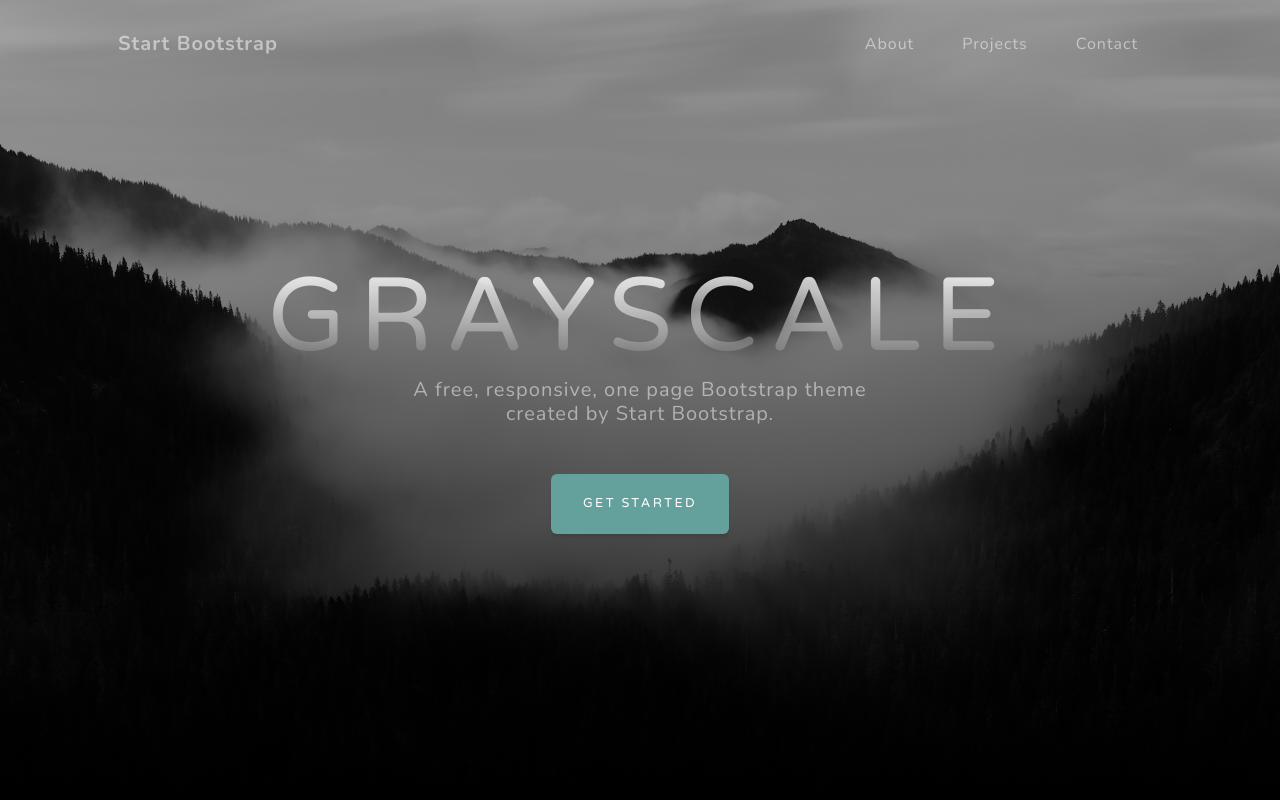
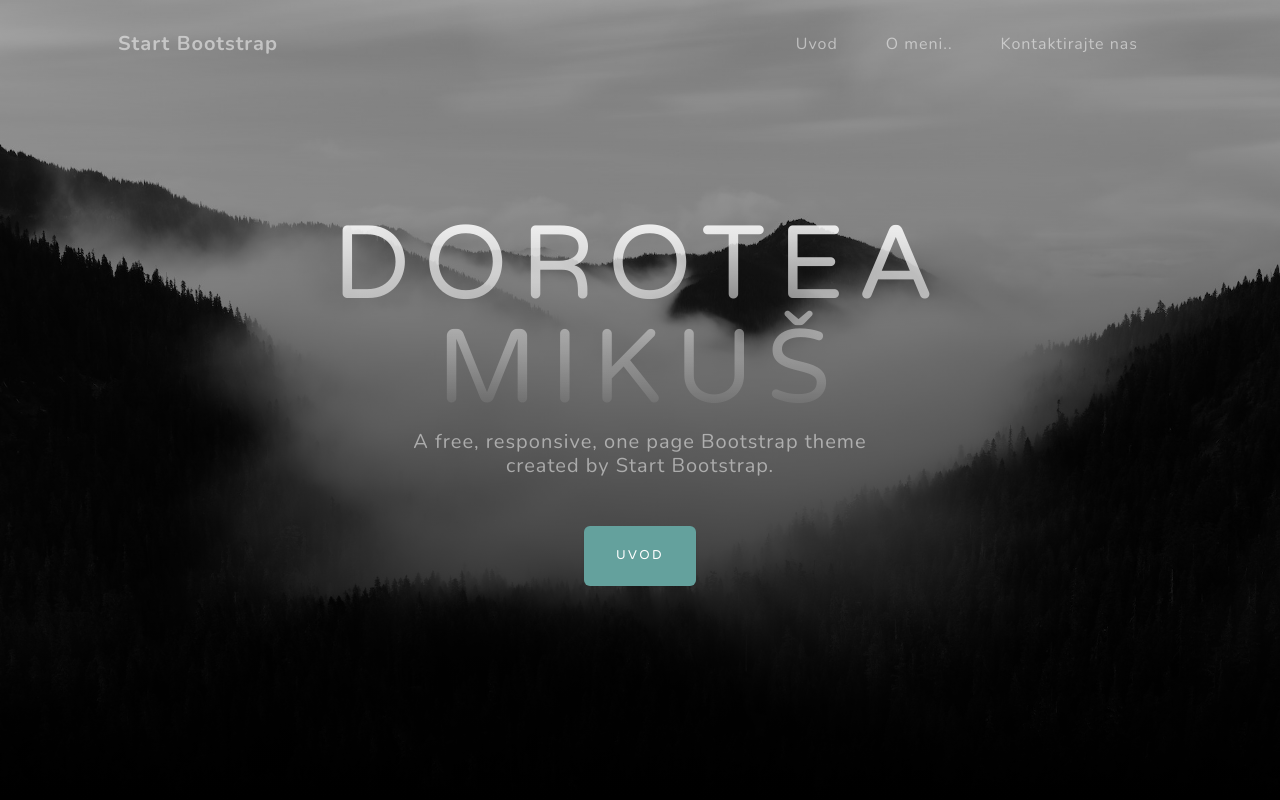
Before and after one commit to mikusdorotea/web-stranica, a plain HTML site: page index.html in a window 1280 px wide. Shown: the top 800 px of the page. Drawn offline with nearby package versions, Linux system fonts and the light colour scheme.

Commit message:
Add files via upload

```diff
--- a/index.html
+++ b/index.html
@@ -5,7 +5,7 @@
         <meta name="viewport" content="width=device-width, initial-scale=1, shrink-to-fit=no" />
         <meta name="description" content="" />
         <meta name="author" content="" />
-        <title>Grayscale - Start Bootstrap Theme</title>
+        <title>Dorotea Mikuš</title>
         <link rel="icon" type="image/x-icon" href="assets/favicon.ico" />
         <!-- Font Awesome icons (free version)-->
         <script src="https://use.fontawesome.com/releases/v6.3.0/js/all.js" crossorigin="anonymous"></script>
@@ -26,9 +26,9 @@
                 </button>
                 <div class="collapse navbar-collapse" id="navbarResponsive">
                     <ul class="navbar-nav ms-auto">
-                        <li class="nav-item"><a class="nav-link" href="#about">About</a></li>
-                        <li class="nav-item"><a class="nav-link" href="#projects">Projects</a></li>
-                        <li class="nav-item"><a class="nav-link" href="#signup">Contact</a></li>
+                        <li class="nav-item"><a class="nav-link" href="#about">Uvod</a></li>
+                        <li class="nav-item"><a class="nav-link" href="#projects">O meni..</a></li>
+                        <li class="nav-item"><a class="nav-link" href="#signup">Kontaktirajte nas</a></li>
                     </ul>
                 </div>
             </div>
@@ -38,9 +38,10 @@
             <div class="container px-4 px-lg-5 d-flex h-100 align-items-center justify-content-center">
                 <div class="d-flex justify-content-center">
                     <div class="text-center">
-                        <h1 class="mx-auto my-0 text-uppercase">Grayscale</h1>
+                        <h1 class="mx-auto my-0 text-uppercase">Dorotea Mikuš</h1>
                         <h2 class="text-white-50 mx-auto mt-2 mb-5">A free, responsive, one page Bootstrap theme created by Start Bootstrap.</h2>
-                        <a class="btn btn-primary" href="#about">Get Started</a>
+                        <a class="btn btn-primary" href="#about">Uvod
+                        </a>
                     </div>
                 </div>
             </div>
@@ -156,7 +157,7 @@
                         <div class="card py-4 h-100">
                             <div class="card-body text-center">
                                 <i class="fas fa-map-marked-alt text-primary mb-2"></i>
-                                <h4 class="text-uppercase m-0">Address</h4>
+                                <h4 class="text-uppercase m-0">Adresa</h4>
                                 <hr class="my-4 mx-auto" />
                                 <div class="small text-black-50">4923 Market Street, Orlando FL</div>
                             </div>
@@ -166,7 +167,7 @@
                         <div class="card py-4 h-100">
                             <div class="card-body text-center">
                                 <i class="fas fa-envelope text-primary mb-2"></i>
-                                <h4 class="text-uppercase m-0">Email</h4>
+                                <h4 class="text-uppercase m-0">E-mail</h4>
                                 <hr class="my-4 mx-auto" />
                                 <div class="small text-black-50"><a href="#!">hello@yourdomain.com</a></div>
                             </div>
@@ -176,7 +177,7 @@
                         <div class="card py-4 h-100">
                             <div class="card-body text-center">
                                 <i class="fas fa-mobile-alt text-primary mb-2"></i>
-                                <h4 class="text-uppercase m-0">Phone</h4>
+                                <h4 class="text-uppercase m-0">Broj</h4>
                                 <hr class="my-4 mx-auto" />
                                 <div class="small text-black-50">+1 (555) 902-8832</div>
                             </div>
```
